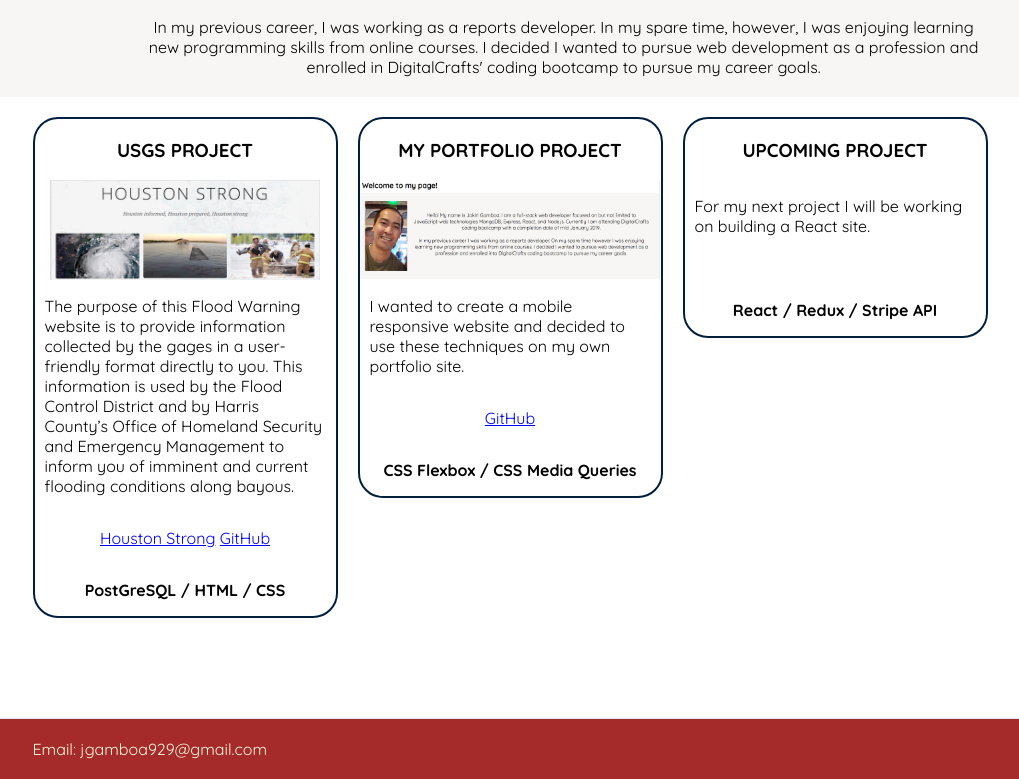
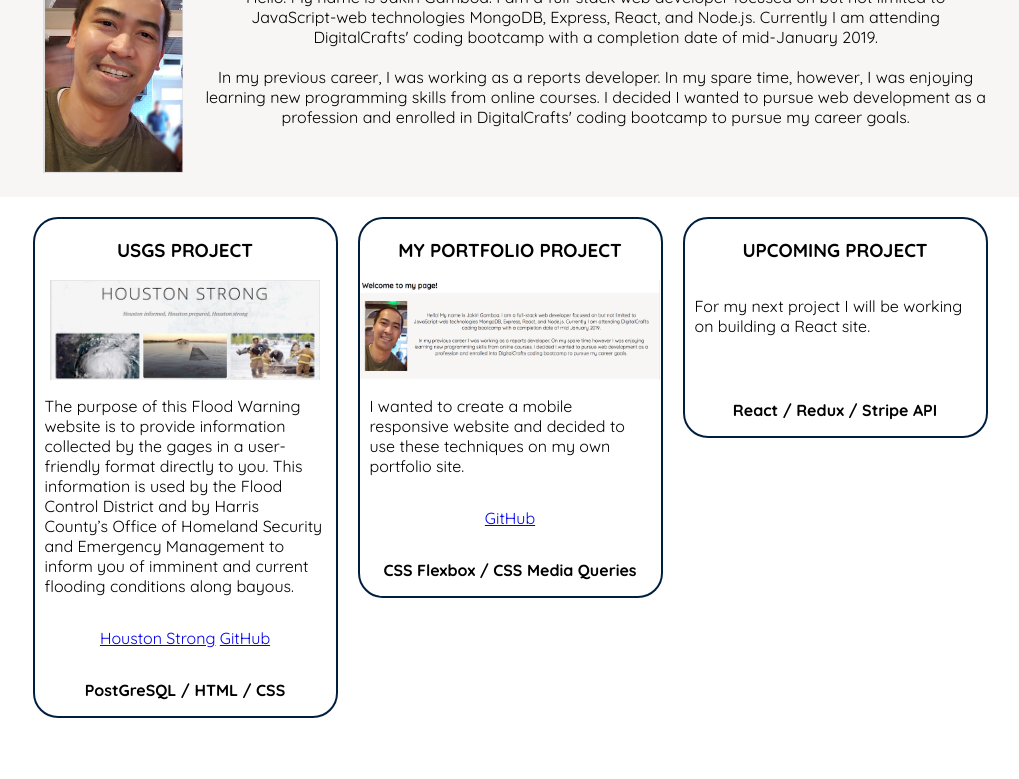
Before and after one commit to jg00/portfolio-jg, a website: page index.html in a window 1280 px wide. Shown: the part 123-902 px from the top of the page, without its empty margins (130-1149 px from the left). Drawn offline with Linux system fonts and the light colour scheme.

Commit message:
Fixed pic

```diff
--- a/index.html
+++ b/index.html
@@ -46,7 +46,7 @@
       <div id="main-container">
         <div class="rowitems">
           <div id="item-h1" class="class-content-attributes">
-            <img src="pic01-small.png" alt="selfie" id="img-selfie" />
+            <img src="images/pic01-small.png" alt="selfie" id="img-selfie" />
           </div>
 
           <div id="item-h2" class="class-content-attributes">
```
